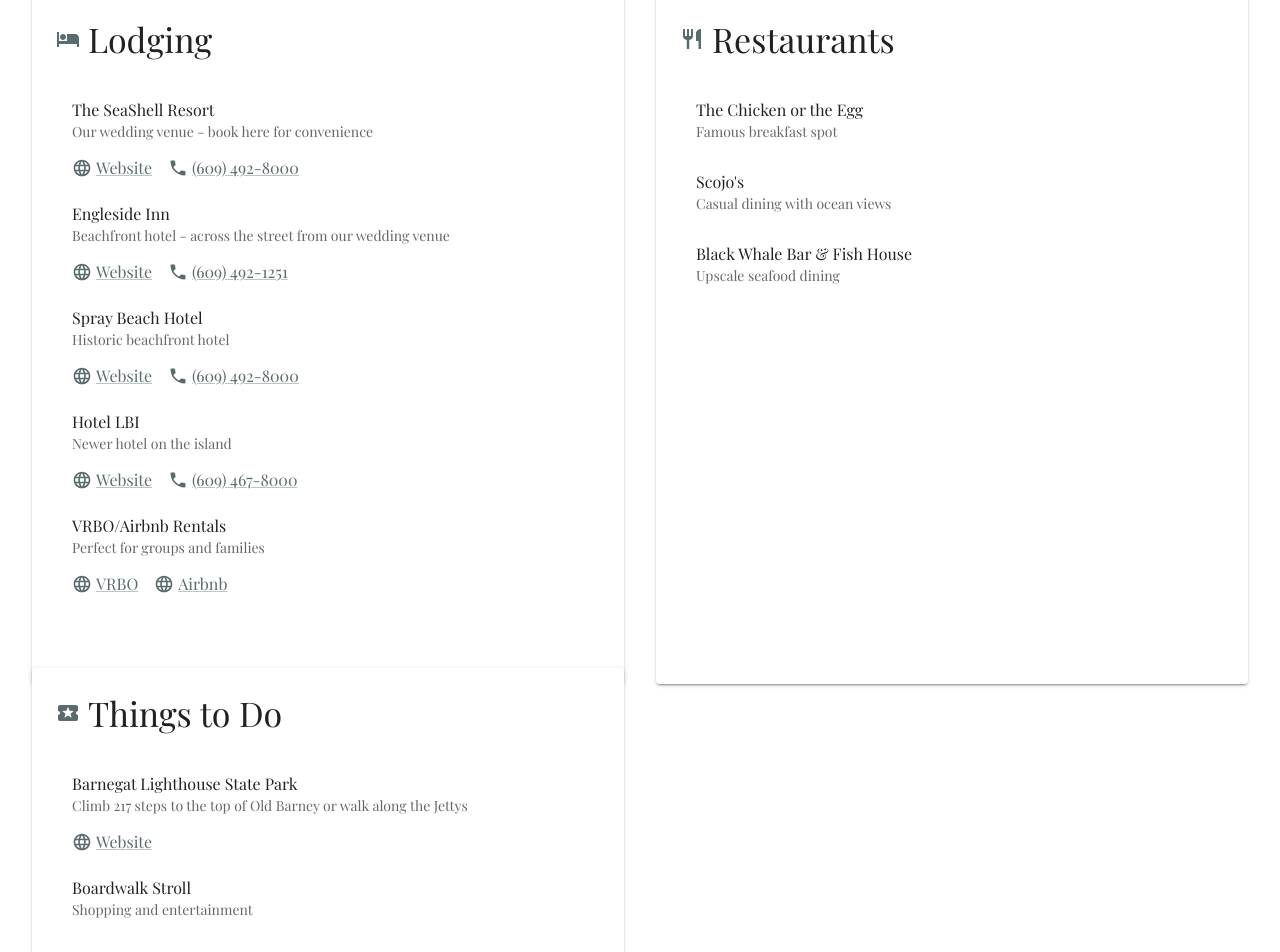
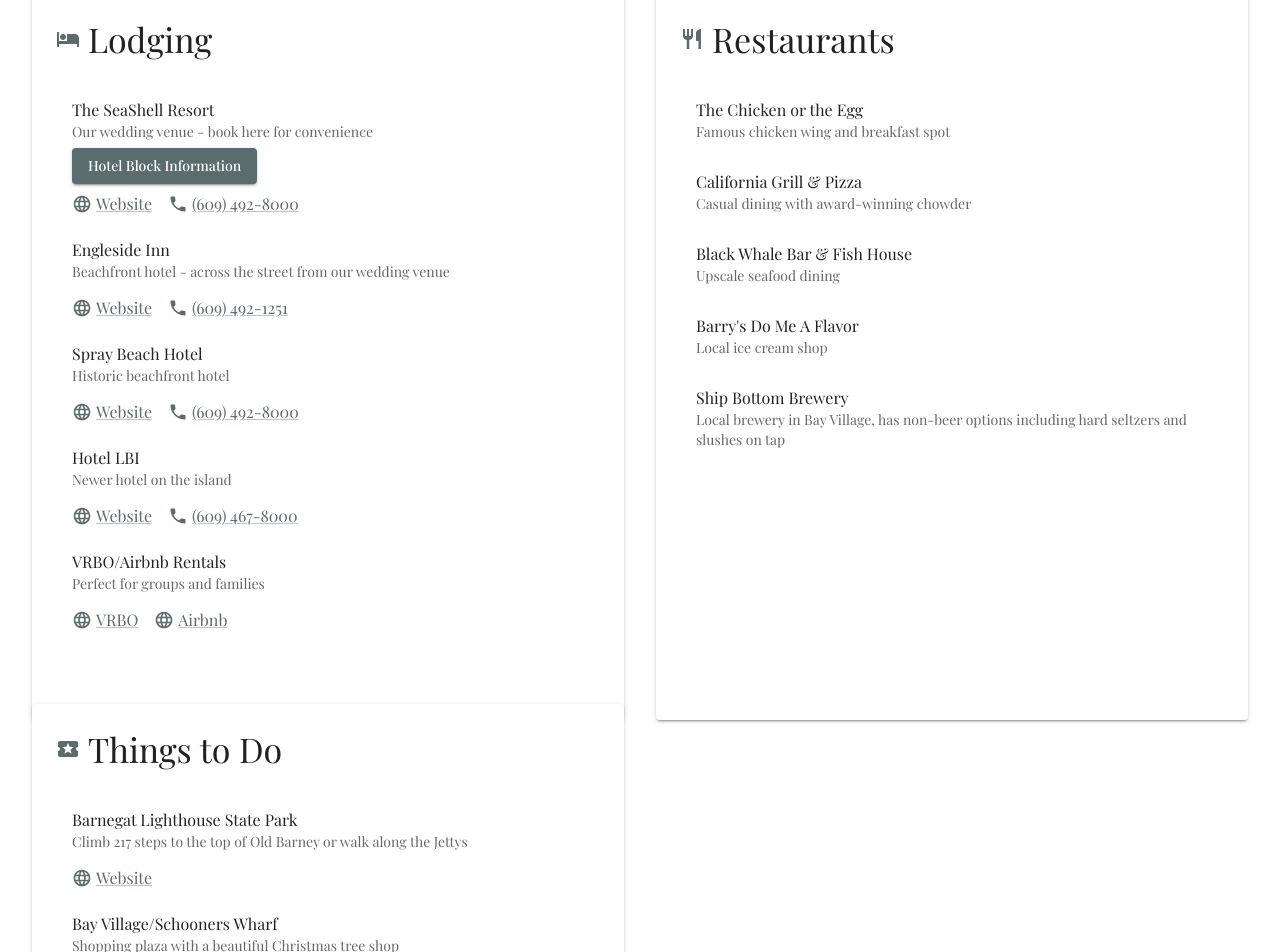
Before and after one commit to jcafiero-wedding/kjwedding, a React (Vite) app: page /travel in a window 1280 px wide. Shown: the part 352-1304 px from the top of the page. Built offline with nearby package versions, Linux system fonts and the light colour scheme; a web font is replaced by a local one.

Commit message:
add hotel block info to travel page

```diff
--- a/src/components/Travel.tsx
+++ b/src/components/Travel.tsx
@@ -7,6 +7,8 @@ import {
   List,
   ListItem,
   ListItemText,
+  Button,
+  Modal,
 } from "@mui/material";
 import {
   Hotel,
@@ -15,8 +17,24 @@ import {
   Language,
   Phone,
 } from "@mui/icons-material";
+import { useState } from "react";
+
+const modalStyle = {
+  position: "absolute",
+  top: "50%",
+  left: "50%",
+  transform: "translate(-50%, -50%)",
+  width: { xs: "90%", sm: 600 },
+  bgcolor: "background.paper",
+  boxShadow: 24,
+  p: { xs: 2, sm: 4 },
+};
 
 function Travel() {
+  const [isOpen, setIsOpen] = useState(false);
+  const handleModal = () => {
+    setIsOpen(!isOpen);
+  };
   return (
     <div className="page-content">
       <Typography variant="h1" gutterBottom>
@@ -60,6 +78,9 @@ function Travel() {
                   primary="The SeaShell Resort"
                   secondary="Our wedding venue - book here for convenience"
                 />
+                <Button variant="contained" onClick={handleModal}>
+                  Hotel Block Information
+                </Button>
                 <Box sx={{ display: "flex", gap: 2, mt: 1 }}>
                   <Link
                     href="https://theseashellresort.com"
@@ -197,19 +218,36 @@ function Travel() {
               <ListItem>
                 <ListItemText
                   primary="The Chicken or the Egg"
-                  secondary="Famous breakfast spot"
+                  secondary="Famous chicken wing and breakfast spot"
                 />
+                {/* https://www.letschegg.com/ */}
               </ListItem>
               <ListItem>
                 <ListItemText
-                  primary="Scojo's"
-                  secondary="Casual dining with ocean views"
+                  primary="California Grill & Pizza"
+                  secondary="Casual dining with award-winning chowder"
                 />
+                {/* https://www.californiagrilllbi.com/ */}
               </ListItem>
               <ListItem>
                 <ListItemText
                   primary="Black Whale Bar & Fish House"
                   secondary="Upscale seafood dining"
+                />
+                {/* https://www.blackwhalebar.com/ */}
+              </ListItem>
+              <ListItem>
+                <ListItemText
+                  primary="Barry's Do Me A Flavor"
+                  secondary="Local ice cream shop"
+                />
+                {/* https://barrysdomeaflavor.com/ */}
+              </ListItem>
+
+              <ListItem>
+                <ListItemText
+                  primary="Ship Bottom Brewery"
+                  secondary="Local brewery in Bay Village, has non-beer options including hard seltzers and slushes on tap"
                 />
               </ListItem>
             </List>
@@ -243,20 +281,43 @@ function Travel() {
               </ListItem>
               <ListItem>
                 <ListItemText
-                  primary="Boardwalk Stroll"
-                  secondary="Shopping and entertainment"
-                />
-              </ListItem>
-              <ListItem>
-                <ListItemText
-                  primary="Fishing Charters"
-                  secondary="Deep sea and bay fishing"
+                  primary="Bay Village/Schooners Wharf"
+                  secondary="Shopping plaza with a beautiful Christmas tree shop"
                 />
               </ListItem>
             </List>
           </Paper>
         </Grid>
       </Grid>
+      <Modal open={isOpen} onClose={handleModal}>
+        <Box sx={modalStyle}>
+          <Typography id="modal-modal-title" variant="h6" component="h2">
+            Important Information on How to Book a Reservation:
+          </Typography>
+          <ul>
+            <li>
+              The resort is closed until April, but they will be open starting
+              Monday, January 13th to accept reservations.
+            </li>
+            <li>
+              Guests can call the resort at 609-492-4611 ext 1 anytime Monday -
+              Saturday 12pm-5pm after January 13th.
+            </li>
+            <li>
+              Guests cannot use the online booking portal to secure a room
+              within your room block.
+            </li>
+            <li>
+              If guests call the resort and do not connect with a receptionist,
+              they should leave a voicemail for a call back.
+            </li>
+            <li>
+              Once the resort reopens at the end of April, the resort will
+              resume normal business hours.
+            </li>
+          </ul>
+        </Box>
+      </Modal>
     </div>
   );
 }
```
